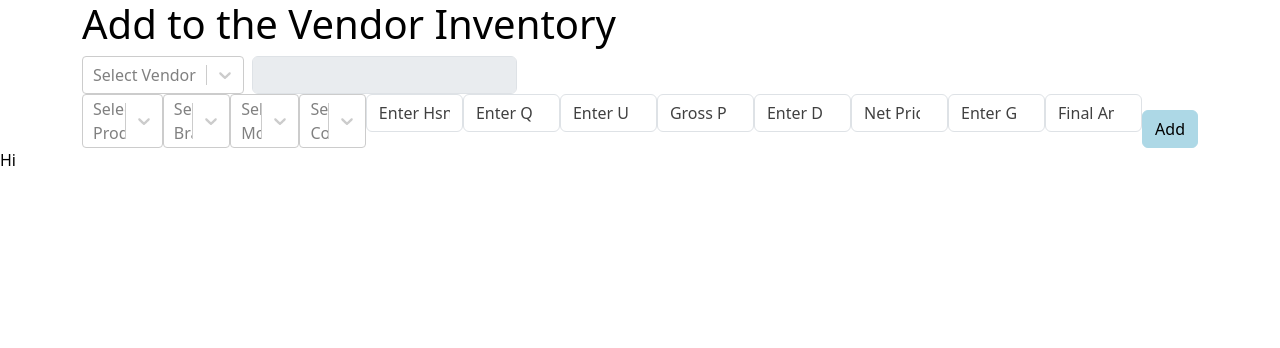
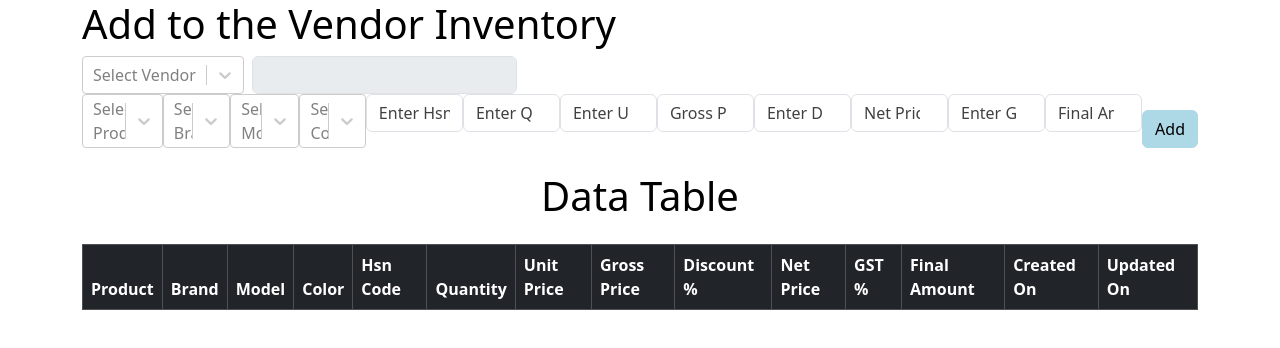
Before and after one commit to Akash-Chourasia13/erp, a React (Create React App) app in the folder erp-frontend/: page /sellerInventory in a window 1280 px wide. Shown: the top 348 px of the page. Built offline with nearby package versions, Linux system fonts and the light colour scheme; no server answers.

Commit message:
Changes in the frontend of Seller Inventory

```diff
--- a/erp-frontend/src/components/SellerInventoryListing.jsx
+++ b/erp-frontend/src/components/SellerInventoryListing.jsx
@@ -1,9 +1,39 @@
-import React, { useState } from 'react';
+import React, { useState, useEffect } from 'react';
+import { Container,Table } from 'react-bootstrap';
 
 export default function SellerInventoryListing(){
+    const [loading,setLoading] = useState(false)
     return(
         <>
-        <div>Hi</div>
+        <Container className="mt-4">
+        <h1 className="text-center mb-4">Data Table</h1>
+        {loading? (<p>Loading...</p>):(
+            <Table striped bordered hover responsive="md" className="custom-table">
+                <thead className="table-dark">
+                    <tr>
+                        <th>Product</th>
+                        <th>Brand</th>
+                        <th>Model</th>
+                        <th>Color</th>
+                        <th>Hsn Code</th>
+                        <th>Quantity</th>
+                        <th>Unit Price</th>
+                        <th>Gross Price</th>
+                        <th>Discount %</th>
+                        <th>Net Price</th>
+                        <th>GST %</th>
+                        <th>Final Amount</th>
+                        <th>Created On</th>
+                        <th>Updated On</th>
+                    </tr>
+                </thead>
+                <tbody>
+
+                </tbody>
+            </Table>
+        )}
+        </Container>
+
         </>
     )
 }
```
